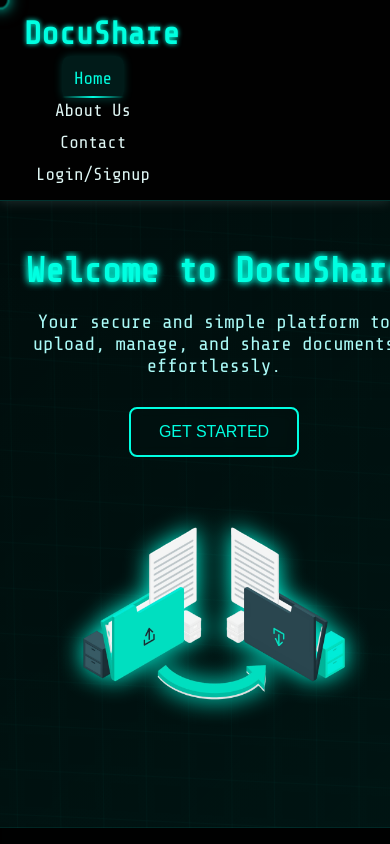
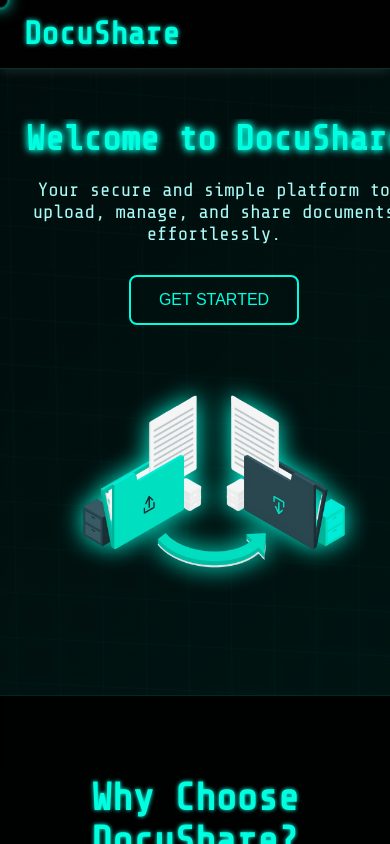
Before and after one commit to Narasimha1507/dsp-frontend, a React (Create React App) app: page / in a window 390 px wide. Built offline with nearby package versions, Linux system fonts and the light colour scheme.

Commit message:
Update navbar.css

```diff
--- a/src/pages/navbar.css
+++ b/src/pages/navbar.css
@@ -11,6 +11,36 @@
   position: sticky;
   top: 0;
   z-index: 9999;
+}
+.hamburger {
+  display: none;
+  flex-direction: column;
+  cursor: pointer;
+  gap: 6px;
+  width: 5px;
+  padding-top: 8px;
+  padding-left: 52vh;
+  height: 40px;
+  z-index: 1001;
+  position: absolute;
+}
+
+.hamburger .bar {
+  width: 25px;
+  height: 3px;
+  background-color: #00ffe1;
+  border-radius: 2px;
+  transition: all 0.3s ease;
+}
+
+.bar.open:nth-child(1) {
+  transform: rotate(45deg) translate(5px, 5px);
+}
+.bar.open:nth-child(2) {
+  opacity: 0;
+}
+.bar.open:nth-child(3) {
+  transform: rotate(-45deg) translate(5px, -5px);
 }
 
 /* Logo styling */
@@ -78,6 +108,11 @@
 
 /* Responsive: Mobile menu */
 @media (max-width: 768px) {
+  .hamburger {
+    display: flex;
+    margin-left: auto;
+    margin-top: 0;
+  }
   .navbar {
     flex-direction: column;
     align-items: flex-start;
@@ -85,10 +120,14 @@
   }
 
   .navbar-links {
+    display: none;
     flex-direction: column;
     width: 100%;
     margin-top: 16px;
     gap: 12px;
+  }
+  .navbar-links.mobile-open {
+    display: flex;
   }
 
   .navbar-links li a {
```
